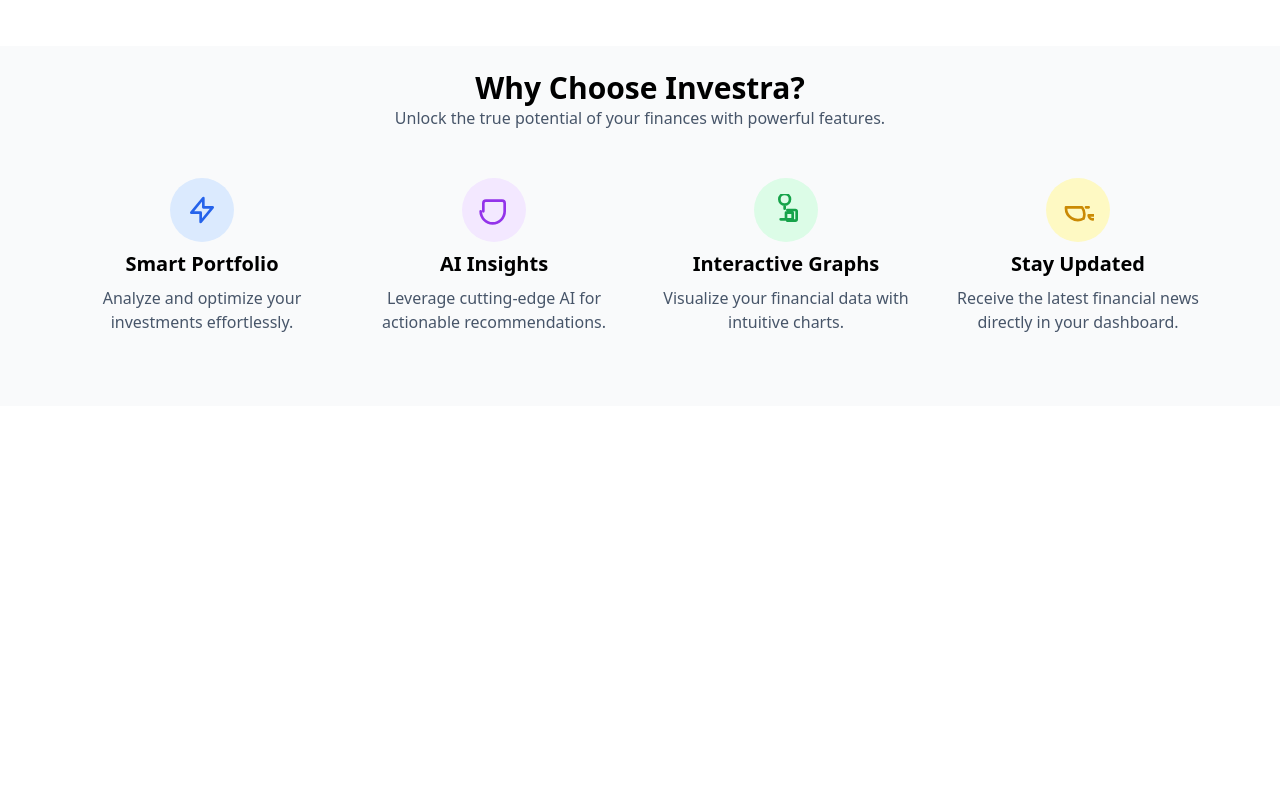
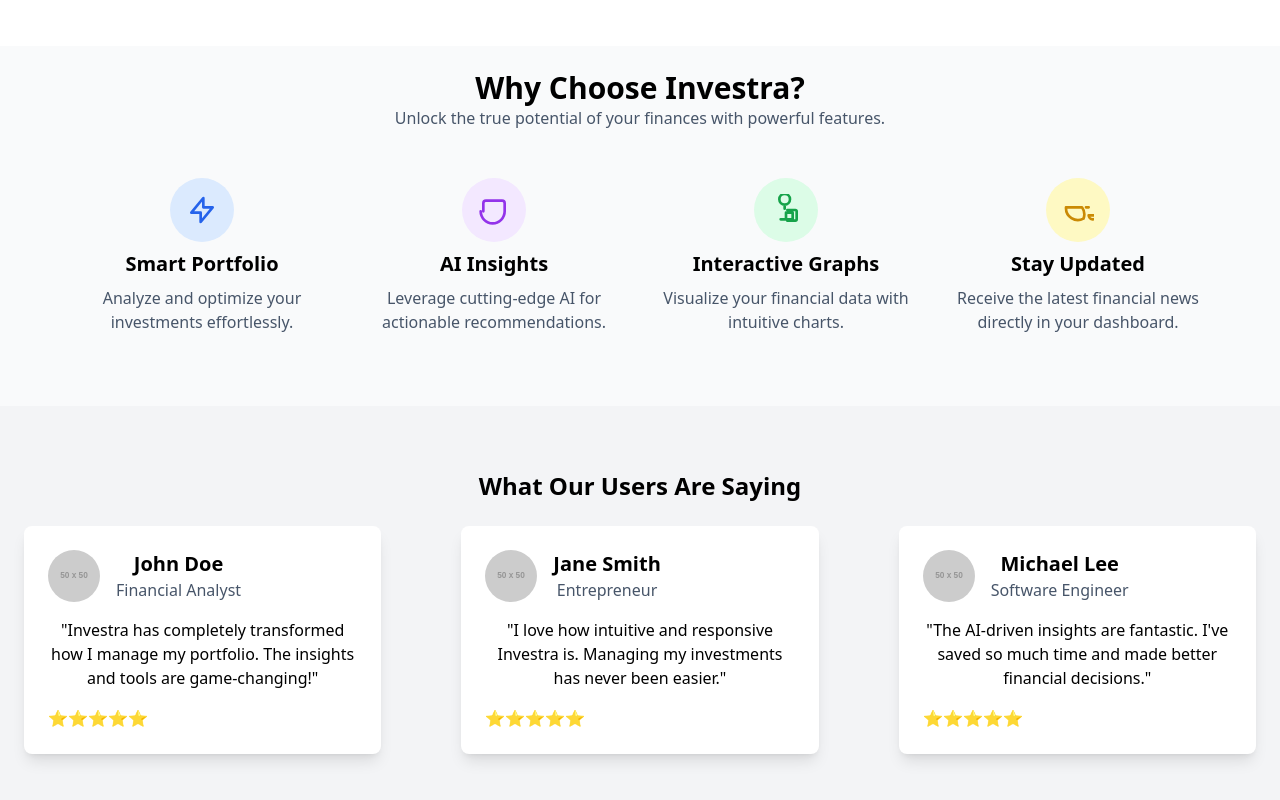
Before and after one commit to saivikassingamsetty/Investra, a Vue app: page / in a window 1280 px wide. Shown: the part 861-1661 px from the top of the page. Before the commit the page ends 1267 px from the top, so only its background shows below. Built offline with nearby package versions, Linux system fonts and the light colour scheme; the HTML template or start-up script is replaced by a standard one.

Commit message:
Testimonials Section

```diff
--- a/src/App.vue
+++ b/src/App.vue
@@ -5,3 +5,9 @@
 <script setup lang="ts">
 import HomeView from './views/HomeView.vue'
 </script>
+
+<style scoped>
+* {
+  scroll-behavior: smooth;
+}
+</style>
--- a/src/components/home/Features.vue
+++ b/src/components/home/Features.vue
@@ -1,12 +1,12 @@
 <template>
-  <section id="features" class="p-6 bg-gray-50">
+  <section id="features" class="p-6 bg-gray-50 scroll-m-20">
     <div class="flex flex-col items-center text-center">
       <h1 class="font-extrabold text-3xl">Why Choose Investra?</h1>
       <p class="text-slate-600 font-medium">
         Unlock the true potential of your finances with powerful features.
       </p>
     </div>
-    <div class="m-12 grid sm:grid-cols-2 md:grid-cols-4 gap-8">
+    <div class="m-12 grid grid-cols-1 sm:grid-cols-2 lg:grid-cols-4 gap-8">
       <div class="flex flex-col items-center text-center gap-2">
         <div
           class="text-blue-600 bg-blue-100 w-16 h-16 rounded-full flex items-center justify-center"
--- a/src/components/home/Header.vue
+++ b/src/components/home/Header.vue
@@ -4,7 +4,7 @@
     class="sticky top-0 z-10 shadow-md flex justify-between py-4 pl-2 pr-6 bg-gray-50"
   >
     <section>
-      <a href="#home" class="flex my-auto">
+      <a href="/" class="flex my-auto">
         <img
           src="../../assets/investra_logo.png"
           alt="Investra Logo"
--- a/src/components/home/Hero.vue
+++ b/src/components/home/Hero.vue
@@ -1,5 +1,5 @@
 <template>
-  <section class="flex flex-col md:flex-row items-center justify-center py-16 px-6">
+  <section id="hero" class="flex flex-col md:flex-row items-center justify-center py-16 px-6">
     <div class="text-center md:text-start">
       <h1 class="font-extrabold text-4xl md:text-5xl leading-tight">
         Your Investments, Simplified and Smart
--- /dev/null
+++ b/src/components/home/Testimonial.vue
@@ -0,0 +1,29 @@
+<template>
+  <div class="bg-white m-6 p-6 flex flex-col gap-4 shadow-lg rounded-lg">
+    <!-- PP and Name -->
+    <div class="flex gap-4">
+      <img :src="pic" alt="Image" class="rounded-full" />
+      <div class="text-center">
+        <h1 class="text-xl font-semibold">{{ name }}</h1>
+        <p class="font-small text-slate-600">{{ role }}</p>
+      </div>
+    </div>
+    <!-- Testimonial -->
+    <div class="text-center">{{ msg }}</div>
+    <!-- Stars -->
+    <div>
+      <span>⭐⭐⭐⭐⭐</span>
+    </div>
+  </div>
+</template>
+
+<script setup lang="ts">
+interface IProps {
+  pic: string
+  name: string
+  role: string
+  msg: string
+}
+
+defineProps<IProps>()
+</script>
--- a/src/components/home/Testimonials.vue
+++ b/src/components/home/Testimonials.vue
@@ -1 +1,33 @@
-<template>Testimonials</template>
+<template>
+  <section id="testimonials" class="bg-gray-100 py-16 scroll-m-20">
+    <h1 class="text-center font-bold text-2xl">What Our Users Are Saying</h1>
+    <div class="grid grid-cols-1 md:grid-cols-2 lg:grid-cols-3 gap-8">
+      <Testimonial v-for="detail in details" :key="detail.name" v-bind="detail" />
+    </div>
+  </section>
+</template>
+
+<script setup lang="ts">
+import Testimonial from '@/components/home/Testimonial.vue'
+
+const details = [
+  {
+    name: 'John Doe',
+    pic: 'https://via.placeholder.com/50',
+    role: 'Financial Analyst',
+    msg: '"Investra has completely transformed how I manage my portfolio. The insights and tools are game-changing!"',
+  },
+  {
+    name: 'Jane Smith',
+    pic: 'https://via.placeholder.com/50',
+    role: 'Entrepreneur',
+    msg: '"I love how intuitive and responsive Investra is. Managing my investments has never been easier."',
+  },
+  {
+    name: 'Michael Lee',
+    pic: 'https://via.placeholder.com/50',
+    role: 'Software Engineer',
+    msg: '"The AI-driven insights are fantastic. I\'ve saved so much time and made better financial decisions."',
+  },
+]
+</script>
--- a/src/views/HomeView.vue
+++ b/src/views/HomeView.vue
@@ -2,6 +2,7 @@
   <Header />
   <Hero />
   <Features />
+  <Testimonials />
 </template>
 
 <script setup lang="ts">
```
